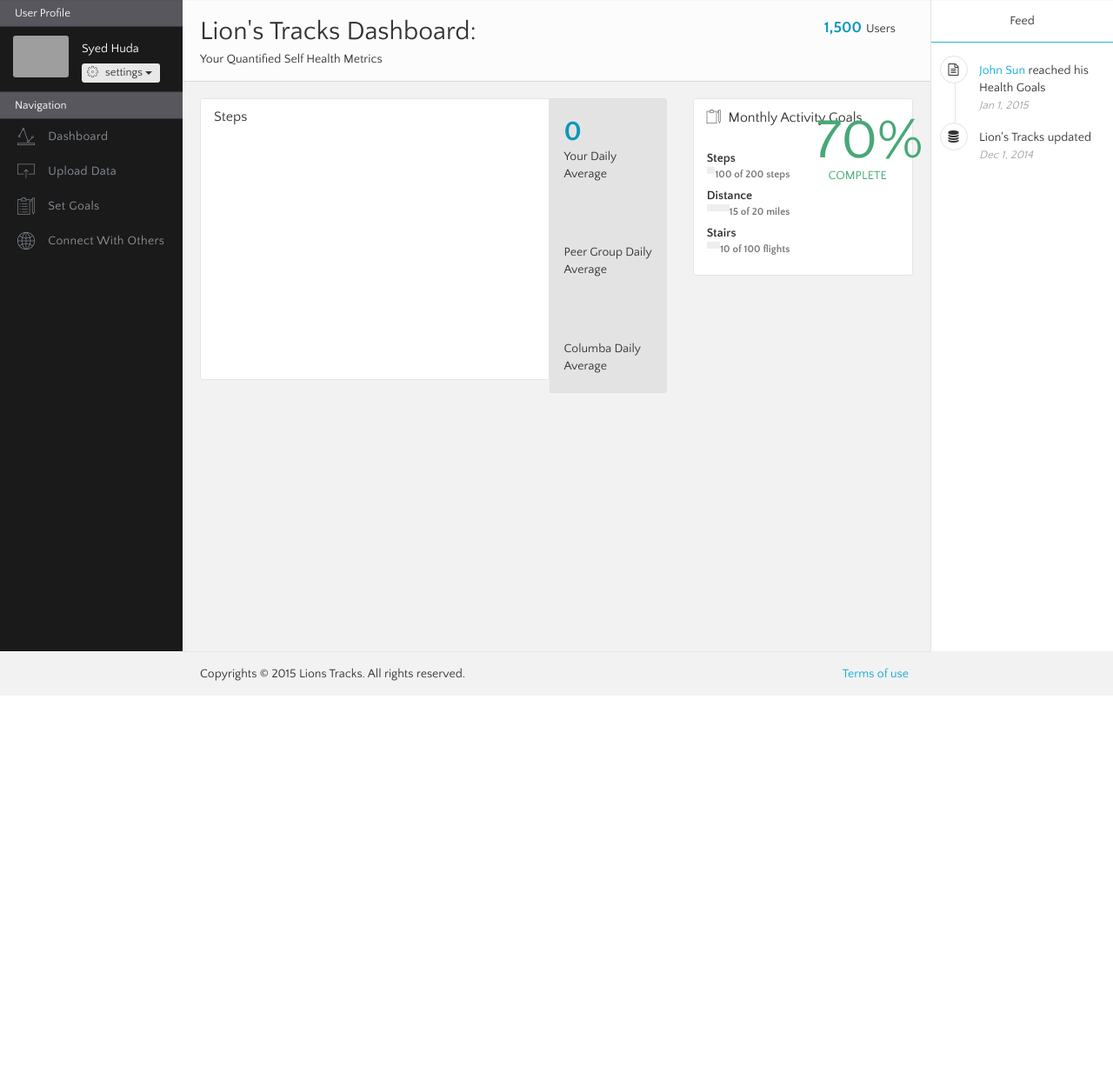
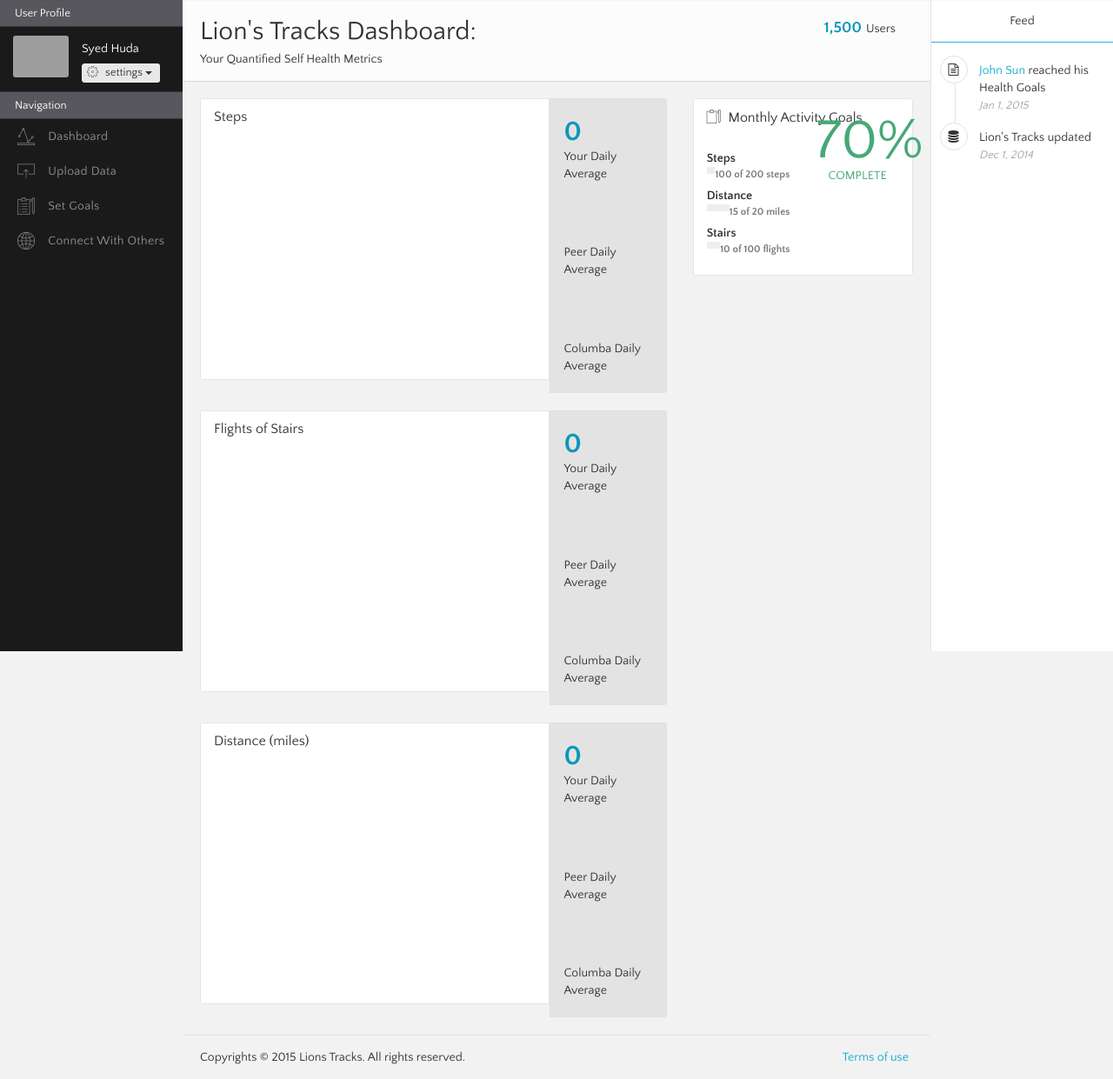
Before and after one commit to syedihuda/LionsTracks, a Django app: page /lionstracksapp/ in a window 1280 px wide. Shown: the part 51-1292 px from the top of the page at 87% size. Before the commit the page ends 851 px from the top, so only its background shows below. Run offline with Django 3.2, Linux system fonts and the light colour scheme; data that the repository does not hold is empty; a map, chart or similar area stays blank; some libraries are stand-ins or nearby versions; grey boxes are pictures that could not be loaded.

Commit message:
Version 2: Added new BS parser, and Stairs, Distance metrics
Version 2: Added new BS parser, and Stairs, Distance metrics

```diff
--- a/lionstracksapp/static/lionstracksapp/js/pages/dashboard.js
+++ b/lionstracksapp/static/lionstracksapp/js/pages/dashboard.js
@@ -44,17 +44,21 @@
 		return (Math.floor( Math.random()* (1+10-1) + series));
 	}
 
-	//-------------Line chart -------------//
+	randNumRange = function(min, max){
+		return (Math.floor((Math.random() * max) + min));
+	}
+
+	//-------------Line chart STEPS -------------//
 	$(function () {
 		//some data
 
-		var d1 = [];
+		var d1 = step_data;
 		var d2 = [];
         var d3 = [];
-		for (i = 0; i < 31; i++) {
-		    d1.push([new Date(Date.today().add(i).days().getTime()), i + randNum(10)]);
-		    d2.push([new Date(Date.today().add(i).days().getTime()), i + randNum(20)]);
-			d3.push([new Date(Date.today().add(i).days().getTime()), i + randNum(5)]);
+		for (i = 0; i < d1.length-1; i++) {
+		    //d1.push([new Date(Date.today().add(i).days().getTime()), i + randNum(10)]);
+		    d2.push([d1[i][0], randNumRange(4000, 4010)]);
+			d3.push([d1[i][0], randNumRange(9000, 9500)]);
 		}
 
 		var chartMinDate = d1[0][0]; //first day
@@ -129,20 +133,227 @@
 
     	$.plot($("#line-chart-payments"), [
     		{
-    			label: "Syed's Steps",
+    			label: "Syed",
     			data: d1,
     			//lines: {fillColor: chartColours.orange}
     		},
     		{
-    			label: "Peer Group Steps",
+    			label: "Peer Group",
     			data: d2,
     			//lines: {fillColor: chartColours.gray}
     		},
-            {
-    			label: "Columbia Steps",
-    			data: d3,
-    			//lines: {fillColor: chartColours.teal}
-    		}
+            //{
+    		//	label: "Columbia",
+    		//	data: d3,
+    		//	//lines: {fillColor: chartColours.teal}
+    		//}
+
+    	], options);
+
+	});
+
+	//-------------Line chart DISTANCE -------------//
+	$(function () {
+		//some data
+		var d1 = distance_data;
+		var d2 = [];
+        var d3 = [];
+		for (i = 0; i < d1.length-1; i++) {
+		    //d1.push([new Date(Date.today().add(i).days().getTime()), i + randNum(10)]);
+		    d2.push([d1[i][0], randNumRange(1000, 1010)]);
+			d3.push([d1[i][0], randNumRange(1000, 1500)]);
+		}
+
+		var chartMinDate = d1[0][0]; //first day
+    	var chartMaxDate = d1[d1.length-1][0];//last day
+
+    	var tickSize = [1, "day"];
+    	var tformat = "%d/%b";
+		//var tformat = "%Y";
+
+		var options = {
+			grid: {
+				show: true,
+			    aboveData: true,
+			    color: chartColours.gridColor,
+			    labelMargin: 15,
+			    axisMargin: 0,
+			    borderWidth: 0,
+			    borderColor:null,
+			    minBorderMargin: 5,
+			    clickable: true,
+			    hoverable: true,
+			    autoHighlight: true,
+			    mouseActiveRadius: 20
+			},
+	        series: {
+	        	grow: {active:true},
+	            lines: {
+            		show: true,
+            		fill: false,
+            		lineWidth: 2,
+            		steps: false
+	            },
+	            curvedLines: {
+                    apply: false,
+                    active: true,
+                    monotonicFit: true
+                },
+	            points: {show:false}
+	        },
+	        legend: {
+	        	position: "ne",
+	        	margin: [0,-25],
+	        	noColumns: 0,
+	        	labelBoxBorderColor: null,
+	        	labelFormatter: function(label, series) {
+				    // just add some space to labes
+				    return '&nbsp;&nbsp;' + label + ' &nbsp;&nbsp;';
+				},
+				width: 30,
+				height: 2
+	    	},
+	        yaxis: { min: 0 },
+		    xaxis: {
+		    	mode: "time",
+	        	minTickSize: tickSize,
+	        	timeformat: tformat,
+	        	min: chartMinDate,
+	        	max: chartMaxDate,
+	        	tickLength: 0
+		    },
+	        colors: chartColoursArr,
+        	shadowSize:1,
+	        tooltip: true, //activate tooltip
+			tooltipOpts: {
+				content: "%s : %y.0",
+				shifts: {
+					x: -30,
+					y: -50
+				}
+			}
+	    };
+
+    	$.plot($("#line-chart-distance"), [
+    		{
+    			label: "Syed",
+    			data: d1,
+    			//lines: {fillColor: chartColours.orange}
+    		},
+    		{
+    			label: "Peer Group",
+    			data: d2,
+    			//lines: {fillColor: chartColours.gray}
+    		},
+            //{
+    		//	label: "Columbia",
+    		//	data: d3,
+    		//	//lines: {fillColor: chartColours.teal}
+    		//}
+
+    	], options);
+
+	});
+
+
+	//-------------Line chart STAIRS -------------//
+	$(function () {
+		//some data
+		var d1 = stairs_data;
+		var d2 = [];
+        var d3 = [];
+		for (i = 0; i < d1.length-1; i++) {
+		    //d1.push([new Date(Date.today().add(i).days().getTime()), i + randNum(10)]);
+		    d2.push([d1[i][0], randNumRange(1, 4)]);
+			d3.push([d1[i][0], randNumRange(1, 3)]);
+		}
+
+		var chartMinDate = d1[0][0]; //first day
+    	var chartMaxDate = d1[d1.length-1][0];//last day
+
+    	var tickSize = [1, "day"];
+    	var tformat = "%d/%b";
+		//var tformat = "%Y";
+
+		var options = {
+			grid: {
+				show: true,
+			    aboveData: true,
+			    color: chartColours.gridColor,
+			    labelMargin: 15,
+			    axisMargin: 0,
+			    borderWidth: 0,
+			    borderColor:null,
+			    minBorderMargin: 5,
+			    clickable: true,
+			    hoverable: true,
+			    autoHighlight: true,
+			    mouseActiveRadius: 20
+			},
+	        series: {
+	        	grow: {active:true},
+	            lines: {
+            		show: true,
+            		fill: false,
+            		lineWidth: 2,
+            		steps: false
+	            },
+	            curvedLines: {
+                    apply: false,
+                    active: true,
+                    monotonicFit: true
+                },
+	            points: {show:false}
+	        },
+	        legend: {
+	        	position: "ne",
+	        	margin: [0,-25],
+	        	noColumns: 0,
+	        	labelBoxBorderColor: null,
+	        	labelFormatter: function(label, series) {
+				    // just add some space to labes
+				    return '&nbsp;&nbsp;' + label + ' &nbsp;&nbsp;';
+				},
+				width: 30,
+				height: 2
+	    	},
+	        yaxis: { min: 0 },
+		    xaxis: {
+		    	mode: "time",
+	        	minTickSize: tickSize,
+	        	timeformat: tformat,
+	        	min: chartMinDate,
+	        	max: chartMaxDate,
+	        	tickLength: 0
+		    },
+	        colors: chartColoursArr,
+        	shadowSize:1,
+	        tooltip: true, //activate tooltip
+			tooltipOpts: {
+				content: "%s : %y.0",
+				shifts: {
+					x: -30,
+					y: -50
+				}
+			}
+	    };
+
+    	$.plot($("#line-chart-stairs"), [
+    		{
+    			label: "Syed",
+    			data: d1,
+    			//lines: {fillColor: chartColours.orange}
+    		},
+    		{
+    			label: "Peer Group",
+    			data: d2,
+    			//lines: {fillColor: chartColours.gray}
+    		},
+            //{
+    		//	label: "Columbia",
+    		//	data: d3,
+    		//	//lines: {fillColor: chartColours.teal}
+    		//}
 
     	], options);
 
--- a/lionstracksapp/templates/lionstracksapp/dashboard.html
+++ b/lionstracksapp/templates/lionstracksapp/dashboard.html
@@ -206,18 +206,18 @@
                                 <!-- Start .panel -->
                                 <div class="panel-body">
                                     <div class="spark clearfix">
-                                                <div class="spark-info mb0"><span class="number stats-number s32" data-from="0" data-to="11500">0</span>
+                                        <div class="spark-info mb0"><span class="number stats-number s32" data-from="0" data-to="85">0</span>
                                         </div>
                                         <div class="spark-info mtm5">Your Daily Average</div>
                                     </div>
                                     <div class="spark clearfix">
-                                                <div class="spark-info mb0"><span class="number stats-number s32 color-gray-light" data-from="0" data-to="10000"></span>
+                                        <div class="spark-info mb0"><span class="number stats-number s32 color-gray-light" data-from="0" data-to="98"></span>
                                         </div>
                                         <div class="sparkline spark-payments mt0"></div>
-                                                <div class="spark-info">Peer Group Daily Average</div>
+                                        <div class="spark-info">Peer Daily Average</div>
                                     </div>
                                     <div class="spark clearfix">
-                                                <div class="spark-info mb0"><span class="number stats-number s32 color-gray-light" data-from="0" data-to="1500"></span>
+                                        <div class="spark-info mb0"><span class="number stats-number s32 color-gray-light" data-from="0" data-to="67"></span>
                                         </div>
                                         <div class="sparkline spark-payments mt0"></div>
                                         <div class="spark-info">Columba Daily Average</div>
@@ -283,8 +283,105 @@
                 </div>
                 <!-- End .row -->
 
+                <div class="row">
+                    <!-- Start .row -->
+                    <div class="col-lg-8 col-md-12 col-sm-12">
+                        <!-- col-lg-12 start here -->
+                        <div class="col-lg-9 col-sm-9 col-xs-12 p0">
+                            <!-- col-lg-9 start here -->
+                            <div class="panel panel-default plain btrr0 bbrr0 panelRefresh" data-mh="payments">
+                                <!-- Start .panel -->
+                                <div class="panel-heading">
+                                    <h4 class="panel-title">Flights of Stairs</h4>
+                                </div>
+                                <div class="panel-body">
+                                    <div id="line-chart-stairs" style="width: 100%; height:250px;"></div>
+                                </div>
+                            </div>
+                            <!-- End .panel -->
+                        </div>
+                        <!-- col-lg-9 end here -->
+                        <div class="col-lg-3 col-sm-3 col-xs-12 p0">
+                            <!-- col-lg-3 start here -->
+                            <div class="panel panel-default tile btlr0 bblr0" data-mh="payments">
+                                <!-- Start .panel -->
+                                <div class="panel-body">
+                                    <div class="spark clearfix">
+                                        <div class="spark-info mb0"><span class="number stats-number s32" data-from="0" data-to="6">0</span>
+                                        </div>
+                                        <div class="spark-info mtm5">Your Daily Average</div>
+                                    </div>
+                                    <div class="spark clearfix">
+                                        <div class="spark-info mb0"><span class="number stats-number s32 color-gray-light" data-from="0" data-to="3"></span>
+                                        </div>
+                                        <div class="sparkline spark-payments mt0"></div>
+                                        <div class="spark-info">Peer Daily Average</div>
+                                    </div>
+                                    <div class="spark clearfix">
+                                        <div class="spark-info mb0"><span class="number stats-number s32 color-gray-light" data-from="0" data-to="2"></span>
+                                        </div>
+                                        <div class="sparkline spark-payments mt0"></div>
+                                        <div class="spark-info">Columba Daily Average</div>
+                                    </div>
+                                </div>
+                            </div>
+                            <!-- End .panel -->
+                        </div>
+                        <!-- col-lg-3 end here -->
+                    </div>
+                    <!-- col-lg-8 end here -->
+                </div>
+                <!-- End .row -->
 
-
+                <div class="row">
+                    <!-- Start .row -->
+                    <div class="col-lg-8 col-md-12 col-sm-12">
+                        <!-- col-lg-12 start here -->
+                        <div class="col-lg-9 col-sm-9 col-xs-12 p0">
+                            <!-- col-lg-9 start here -->
+                            <div class="panel panel-default plain btrr0 bbrr0 panelRefresh" data-mh="payments">
+                                <!-- Start .panel -->
+                                <div class="panel-heading">
+                                    <h4 class="panel-title">Distance (miles)</h4>
+                                </div>
+                                <div class="panel-body">
+                                    <div id="line-chart-distance" style="width: 100%; height:250px;"></div>
+                                </div>
+                            </div>
+                            <!-- End .panel -->
+                        </div>
+                        <!-- col-lg-9 end here -->
+                        <div class="col-lg-3 col-sm-3 col-xs-12 p0">
+                            <!-- col-lg-3 start here -->
+                            <div class="panel panel-default tile btlr0 bblr0" data-mh="payments">
+                                <!-- Start .panel -->
+                                <div class="panel-body">
+                                    <div class="spark clearfix">
+                                        <div class="spark-info mb0"><span class="number stats-number s32" data-from="0" data-to="8">0</span>
+                                        </div>
+                                        <div class="spark-info mtm5">Your Daily Average</div>
+                                    </div>
+                                    <div class="spark clearfix">
+                                        <div class="spark-info mb0"><span class="number stats-number s32 color-gray-light" data-from="0" data-to="12"></span>
+                                        </div>
+                                        <div class="sparkline spark-payments mt0"></div>
+                                        <div class="spark-info">Peer Daily Average</div>
+                                    </div>
+                                    <div class="spark clearfix">
+                                        <div class="spark-info mb0"><span class="number stats-number s32 color-gray-light" data-from="0" data-to="6"></span>
+                                        </div>
+                                        <div class="sparkline spark-payments mt0"></div>
+                                        <div class="spark-info">Columba Daily Average</div>
+                                    </div>
+                                </div>
+                            </div>
+                            <!-- End .panel -->
+                        </div>
+                        <!-- col-lg-3 end here -->
+                    </div>
+                    <!-- col-lg-8 end here -->
+                </div>
+                <!-- End .row -->
 
             </div>
             <!-- / .page-content-inner -->
@@ -310,9 +407,9 @@
 <!-- Javascripts -->
 <!-- Load page context data -->
 <script>
-            var d1 = {{ json_results }};
-		    var d2 = {{ json_results }};
-            var d3 = {{ json_results }};
+    var step_data = {{ step_data }};
+    var distance_data = {{ distance_data }};
+    var stairs_data = {{ stairs_data }};
 </script>
 <!-- Load pace first -->
 <script src="{% static 'lionstracksapp/plugins/core/pace/pace.min.js' %}"></script>
--- a/lionstracksapp/views.py
+++ b/lionstracksapp/views.py
@@ -1,13 +1,17 @@
+from time import mktime
+import logging
+
 from django.shortcuts import render
+from bs4 import BeautifulSoup
+
 from lionstracksapp.models import HealthMetric
-from lionstracksapp.util import healthkitparser
-import datetime
+from lionstracksapp.util import healthkitparser_bs4
+
+logger = logging.getLogger(__name__)
 
 # Create your views here.
 def index(request):
-    user_name = get_metric_data()
-    formatted_result_list = [[18000000.0, 1], [189320400000.0, 1], [220942800000.0, 2], [284014800000.0, 2], [315550800000.0, 1], [347173200000.0, 2], [378709200000.0, 3], [410245200000.0, 3], [441781200000.0, 7], [473403600000.0, 7], [504939600000.0, 6], [536475600000.0, 3], [568011600000.0, 102], [599634000000.0, 154], [631170000000.0, 247], [662706000000.0, 285], [694242000000.0, 233], [725864400000.0, 207], [757400400000.0, 160], [788936400000.0, 200], [820472400000.0, 202], [852094800000.0, 362], [883630800000.0, 506], [915166800000.0, 545], [946702800000.0, 632], [978325200000.0, 965], [1009861200000.0, 887], [1041397200000.0, 612], [1072933200000.0, 405], [1104555600000.0, 302], [1136091600000.0, 208], [1167627600000.0, 150], [1199163600000.0, 425], [1230786000000.0, 774], [1262322000000.0, 463], [1293858000000.0, 387], [1325394000000.0, 345], [1357016400000.0, 211], [1388552400000.0, 77]];
-    context = {'json_results' : formatted_result_list}
+    context = {'step_data':get_metric_data('STEPS'), 'distance_data':get_metric_data('DISTANCE'), 'stairs_data':get_metric_data('STAIRS')}
     return render(request, 'lionstracksapp/dashboard.html', context)
 
 def dataupload(request):
@@ -19,28 +23,43 @@
         return render(request, 'lionstracksapp/dataupload.html')
 
 def handle_uploaded_file(f):
-    # h = HealthMetric(user='Syed',activity_type='Steps',amount=100,unit='Steps',date=datetime.datetime.now())
-    # h.save()
+    # Delete existing records for user
+    del_from_db('SYED')
 
     # Create XML File String
     xml_file_string = ''
     for chunk in f.chunks():
         xml_file_string += str(chunk)
 
-    # Transform xml into list of dictionary
-    health_data_dict = healthkitparser.parse_data(xml_file_string)
+    # Create soup from XML
+    soup = BeautifulSoup(xml_file_string)
 
-    # Save to DB
-    for health_data_item in health_data_dict:
-        h = HealthMetric(user=health_data_item['user'],
-                         activity_type=health_data_item['activity_type'],
-                         amount=health_data_item['amount'],
-                         unit=health_data_item['unit'],
-                         date=health_data_item['date']
+    # Transform xml into dictionary for each metric
+    health_data_dict_steps = healthkitparser_bs4.parse_data(soup, 'SYED', 'HKQuantityTypeIdentifierStepCount', 'STEPS', 'STEPS')
+    health_data_dict_distance = healthkitparser_bs4.parse_data(soup, 'SYED', 'HKQuantityTypeIdentifierDistanceWalkingRunning', 'DISTANCE', 'MILES')
+    health_data_dict_stairs = healthkitparser_bs4.parse_data(soup, 'SYED', 'HKQuantityTypeIdentifierFlightsClimbed', 'STAIRS', 'FLIGHTS')
+
+    # Save each to db
+    save_to_db(health_data_dict_steps)
+    save_to_db(health_data_dict_distance)
+    save_to_db(health_data_dict_stairs)
+
+def save_to_db(health_data_dict):
+    for date_key in health_data_dict:
+        h = HealthMetric(user=health_data_dict[date_key]['user'],
+                         activity_type=health_data_dict[date_key]['activity_type'],
+                         amount=health_data_dict[date_key]['amount'],
+                         unit=health_data_dict[date_key]['unit'],
+                         date=date_key
         )
         h.save()
 
-def get_metric_data():
-    import datetime
-    all_data = HealthMetric.objects.values()
-    return all_data
+def del_from_db(user_id):
+    HealthMetric.objects.filter(user=user_id).delete()
+
+def get_metric_data(activity_type):
+    all_data = HealthMetric.objects.filter(activity_type=activity_type).order_by('date').values()
+    final_result_list = []
+    for item in all_data:
+        final_result_list.append([mktime(item['date'].timetuple())*1000, item['amount']])
+    return final_result_list
```
Also changed, not shown: LionsTracks/settings.py (+35 -0 lines), lionstracksapp/util/healthkitparser.py (+80 -28 lines), lionstracksapp/util/healthkitparser_bs4.py (added, +16 -0 lines), db.sqlite3, 1 other file. Lines whose indentation alone changed are shown as unchanged.
